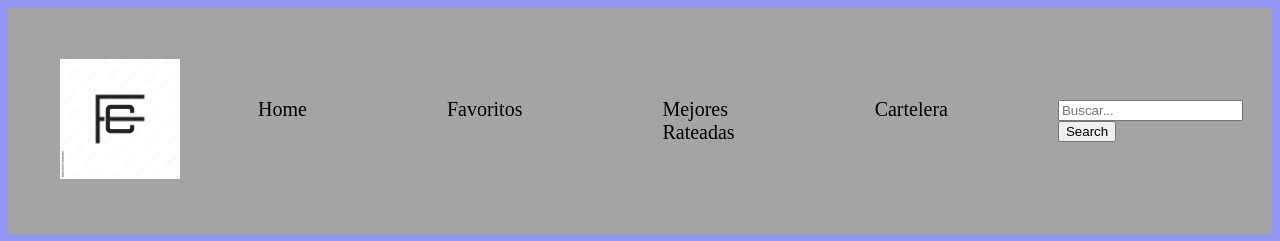
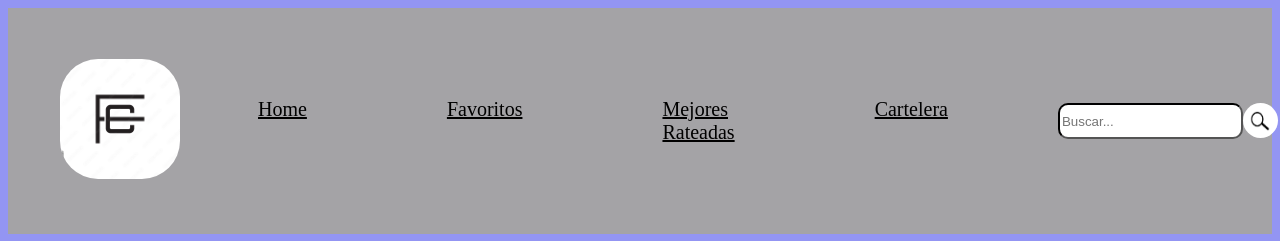
Before and after one commit to bautistagm/proyectoIntegradorProgIII, a React (Create React App) app in the folder boiler-plate/: page /mejoresrateadas in a window 1280 px wide. Shown: the top 241 px of the page. Built offline with nearby package versions, Linux system fonts and the light colour scheme; no server answers.

Commit message:
Css details

```diff
--- a/boiler-plate/src/components/Header/Header.css
+++ b/boiler-plate/src/components/Header/Header.css
@@ -6,6 +6,7 @@ header {
   height: 120px;
   width: auto;
   padding: 10%;
+  border-radius: 50px;
 }
 
 nav {
@@ -34,6 +35,7 @@ nav {
   .li-navs a {
     text-decoration: none;
     color: black;
+    text-decoration: underline;
   }
 
   @media (max-width: 360px) {
--- /dev/null
+++ b/boiler-plate/src/components/SearchForm/SearchForm.css
@@ -0,0 +1,29 @@
+form{
+    display: flex;
+    justify-content: baseline;
+}
+
+
+.caja{
+    border-color: black;
+    border-radius: 10px;
+    height: 30px;
+}
+.search-icon {
+    width: 30px;
+    height: 30px;
+    border-radius: 25px;
+}
+
+.button {
+    width: 35px;
+    height: 35px;
+    background-color: #ffffff;
+    border: none;
+    padding: 10px;
+    border-radius: 25px;
+    display: flex;
+    align-items: center;
+    justify-content: center;
+    cursor: pointer;
+}
--- a/boiler-plate/src/components/SearchForm/SearchForm.js
+++ b/boiler-plate/src/components/SearchForm/SearchForm.js
@@ -1,4 +1,5 @@
 import { Component } from "react";
+import "./SearchForm.css"
 
 class SearchForm extends Component {
     constructor(props) {
@@ -34,9 +35,10 @@ class SearchForm extends Component {
                         name="query"
                         value={this.state.query}
                         placeholder="Buscar..."
+                        className="caja"
                     />
-                    <button  onClick={() => this.handleFormSubmit()}>
-                        Search
+                    <button className="button" onClick={() => this.handleFormSubmit()}>
+                        <img src="/img/lupita.jpg" alt="Buscar" class="search-icon"/>
                     </button>
                 </form>
             </div>
--- a/boiler-plate/src/pages/MejoresRateadas.js
+++ b/boiler-plate/src/pages/MejoresRateadas.js
@@ -76,7 +76,7 @@ class MejoresRateadas extends Component {
                     <Loader />
                 ) : (
                     <>
-                    <div style={{ marginBottom: "20px" }}>
+                    <div style={{ marginBottom: "20px"}}>
                         <input
                             type="text"
                             placeholder="Filtrar películas"
--- a/boiler-plate/src/pages/styles.css
+++ b/boiler-plate/src/pages/styles.css
@@ -15,7 +15,6 @@ h2{
 
 body{
     background-color: rgb(147, 149, 243);
-    cursor: pointer;
 }
 
 h1{
```
Also changed, not shown: boiler-plate/public/img/lupita.jpg (added).
